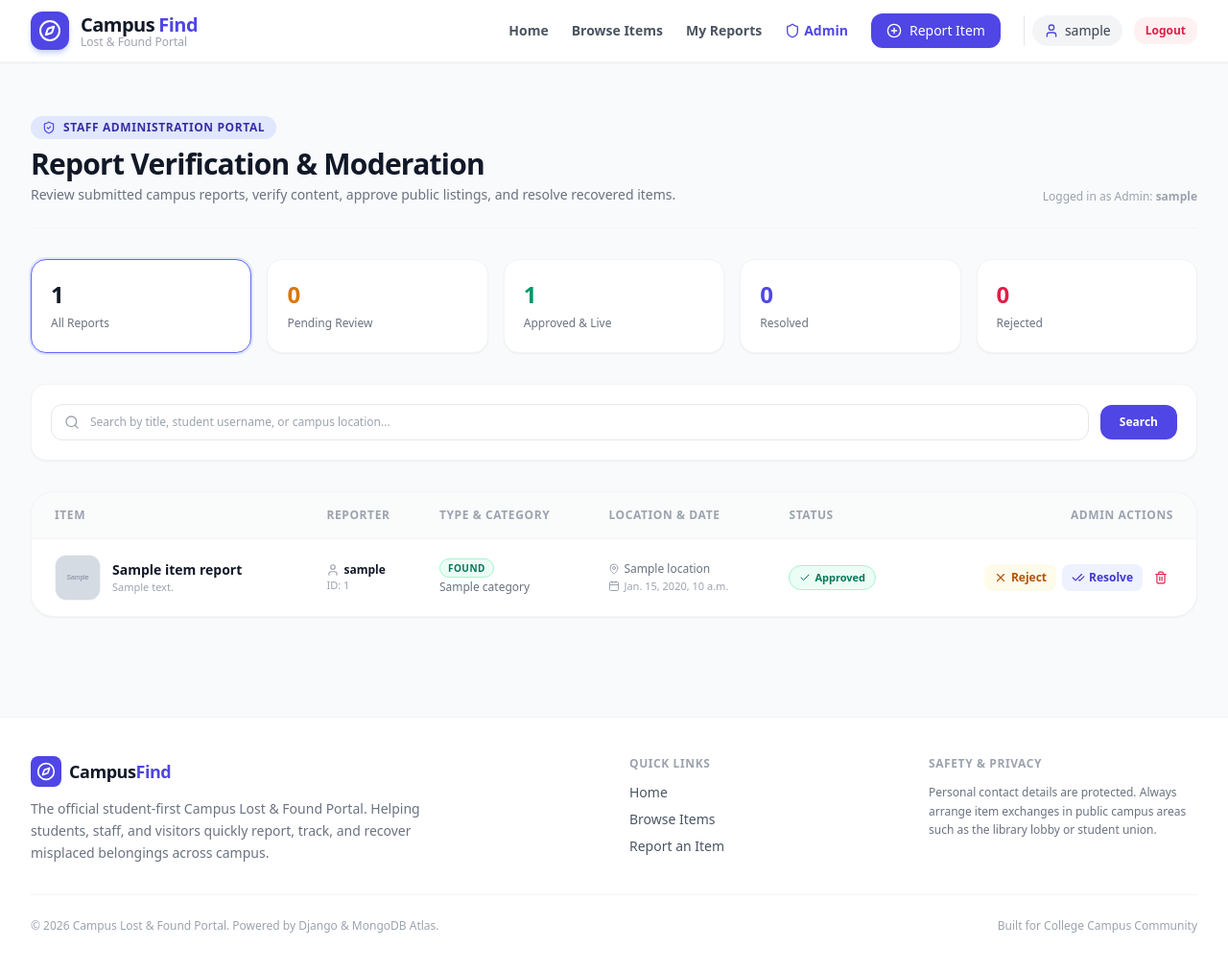
After one commit to poorviii19/campus-lost-and-found, a Django app: page /portal-admin/ in a window 1280 px wide. The commit adds this page. Shown: the whole page at 96% size. Run offline with Django 5.2, Linux system fonts and the light colour scheme; a user stored in the database is signed in; tables that the repository leaves empty hold one stand-in row (values such as "Sample post"); grey boxes marked "Sample" are stand-in pictures; a database or web service that is not in the repository returns one stand-in record (values such as "Sample title"); some libraries are stand-ins or nearby versions.

Commit message:
Phase 11: Implement Admin Verification Portal with role permissions and moderation controls

```diff
--- /dev/null
+++ b/finder/templates/finder/admin_dashboard.html
@@ -0,0 +1,264 @@
+{% extends 'finder/base.html' %}
+
+{% block title %}Admin Management Portal | Campus Lost & Found{% endblock %}
+
+{% block content %}
+<div class="max-w-7xl mx-auto px-4 sm:px-6 lg:px-8 py-10 space-y-8">
+
+    <!-- Admin Portal Header -->
+    <div class="flex flex-col md:flex-row md:items-end justify-between gap-4 border-b border-gray-100 pb-6">
+        <div>
+            <div class="inline-flex items-center gap-2 px-3 py-1 rounded-full bg-indigo-100 text-indigo-800 text-xs font-semibold uppercase tracking-wider mb-2">
+                <i data-lucide="shield-check" class="w-3.5 h-3.5 text-indigo-600"></i>
+                Staff Administration Portal
+            </div>
+            <h1 class="text-3xl font-extrabold text-gray-900 tracking-tight">Report Verification &amp; Moderation</h1>
+            <p class="text-sm text-gray-500 mt-1">
+                Review submitted campus reports, verify content, approve public listings, and resolve recovered items.
+            </p>
+        </div>
+        <div class="text-xs text-gray-400 self-start md:self-auto">
+            Logged in as Admin: <strong>{{ user.username }}</strong>
+        </div>
+    </div>
+
+    <!-- Status Metric Cards -->
+    <div class="grid grid-cols-2 sm:grid-cols-5 gap-4">
+
+        <!-- Total -->
+        <a href="{% url 'admin_dashboard' %}" class="bg-white p-5 rounded-2xl border {% if not status_filter %}border-brand-500 ring-2 ring-brand-100{% else %}border-gray-100{% endif %} shadow-sm hover:shadow transition-all">
+            <span class="text-2xl font-bold text-gray-900 block">{{ counts.all }}</span>
+            <span class="text-xs font-medium text-gray-500">All Reports</span>
+        </a>
+
+        <!-- Pending -->
+        <a href="{% url 'admin_dashboard' %}?status=Pending" class="bg-white p-5 rounded-2xl border {% if status_filter == 'Pending' %}border-amber-500 ring-2 ring-amber-100{% else %}border-gray-100{% endif %} shadow-sm hover:shadow transition-all">
+            <span class="text-2xl font-bold text-amber-600 block">{{ counts.pending }}</span>
+            <span class="text-xs font-medium text-gray-500">Pending Review</span>
+        </a>
+
+        <!-- Approved -->
+        <a href="{% url 'admin_dashboard' %}?status=Approved" class="bg-white p-5 rounded-2xl border {% if status_filter == 'Approved' %}border-emerald-500 ring-2 ring-emerald-100{% else %}border-gray-100{% endif %} shadow-sm hover:shadow transition-all">
+            <span class="text-2xl font-bold text-emerald-600 block">{{ counts.approved }}</span>
+            <span class="text-xs font-medium text-gray-500">Approved &amp; Live</span>
+        </a>
+
+        <!-- Resolved -->
+        <a href="{% url 'admin_dashboard' %}?status=Resolved" class="bg-white p-5 rounded-2xl border {% if status_filter == 'Resolved' %}border-brand-500 ring-2 ring-brand-100{% else %}border-gray-100{% endif %} shadow-sm hover:shadow transition-all">
+            <span class="text-2xl font-bold text-brand-600 block">{{ counts.resolved }}</span>
+            <span class="text-xs font-medium text-gray-500">Resolved</span>
+        </a>
+
+        <!-- Rejected -->
+        <a href="{% url 'admin_dashboard' %}?status=Rejected" class="bg-white p-5 rounded-2xl border {% if status_filter == 'Rejected' %}border-rose-500 ring-2 ring-rose-100{% else %}border-gray-100{% endif %} shadow-sm hover:shadow transition-all">
+            <span class="text-2xl font-bold text-rose-600 block">{{ counts.rejected }}</span>
+            <span class="text-xs font-medium text-gray-500">Rejected</span>
+        </a>
+
+    </div>
+
+    <!-- Search & Filter Controls -->
+    <div class="bg-white rounded-2xl border border-gray-100 shadow-sm p-4 sm:p-5">
+        <form method="GET" action="{% url 'admin_dashboard' %}" class="flex flex-col sm:flex-row items-center gap-3">
+            {% if status_filter %}
+                <input type="hidden" name="status" value="{{ status_filter }}">
+            {% endif %}
+
+            <div class="relative flex-grow w-full sm:w-auto">
+                <div class="absolute inset-y-0 left-0 pl-3.5 flex items-center pointer-events-none text-gray-400">
+                    <i data-lucide="search" class="w-4 h-4"></i>
+                </div>
+                <input
+                    type="text"
+                    name="q"
+                    value="{{ search_query }}"
+                    placeholder="Search by title, student username, or campus location..."
+                    class="w-full pl-10 pr-4 py-2.5 rounded-xl border border-gray-200 text-xs text-gray-800 focus:outline-none focus:ring-2 focus:ring-brand-500"
+                >
+            </div>
+
+            <div class="flex items-center gap-2 w-full sm:w-auto">
+                <button type="submit" class="w-full sm:w-auto px-5 py-2.5 rounded-xl text-xs font-bold text-white bg-brand-600 hover:bg-brand-700 shadow-sm transition-colors">
+                    Search
+                </button>
+                {% if search_query or status_filter %}
+                    <a href="{% url 'admin_dashboard' %}" class="w-full sm:w-auto text-center px-4 py-2.5 rounded-xl text-xs font-semibold text-gray-600 bg-gray-100 hover:bg-gray-200 transition-colors">
+                        Reset
+                    </a>
+                {% endif %}
+            </div>
+        </form>
+    </div>
+
+    <!-- Reports Table / List -->
+    {% if reports %}
+        <div class="bg-white rounded-3xl border border-gray-100 shadow-sm overflow-hidden">
+            <div class="overflow-x-auto">
+                <table class="w-full text-left border-collapse text-xs">
+                    <thead>
+                        <tr class="bg-gray-50/80 border-b border-gray-100 text-gray-400 font-bold uppercase tracking-wider">
+                            <th class="py-4 px-6">Item</th>
+                            <th class="py-4 px-4">Reporter</th>
+                            <th class="py-4 px-4">Type &amp; Category</th>
+                            <th class="py-4 px-4">Location &amp; Date</th>
+                            <th class="py-4 px-4">Status</th>
+                            <th class="py-4 px-6 text-right">Admin Actions</th>
+                        </tr>
+                    </thead>
+                    <tbody class="divide-y divide-gray-100 text-gray-700">
+                        {% for report in reports %}
+                            <tr class="hover:bg-gray-50/60 transition-colors">
+
+                                <!-- Item details & Thumbnail -->
+                                <td class="py-4 px-6">
+                                    <div class="flex items-center gap-3">
+                                        <div class="w-12 h-12 rounded-xl bg-gray-100 flex-shrink-0 overflow-hidden flex items-center justify-center border border-gray-100">
+                                            {% if report.image_path %}
+                                                <img src="/media/{{ report.image_path }}" alt="{{ report.title }}" class="w-full h-full object-cover">
+                                            {% else %}
+                                                <i data-lucide="image" class="w-5 h-5 text-gray-300"></i>
+                                            {% endif %}
+                                        </div>
+                                        <div>
+                                            <a href="{% url 'item_detail' report.id %}" class="font-bold text-gray-900 hover:text-brand-600 transition-colors block text-sm">
+                                                {{ report.title }}
+                                            </a>
+                                            <p class="text-gray-400 text-[11px] line-clamp-1 max-w-xs">{{ report.description }}</p>
+                                        </div>
+                                    </div>
+                                </td>
+
+                                <!-- Reporter -->
+                                <td class="py-4 px-4">
+                                    <div class="font-semibold text-gray-900 flex items-center gap-1">
+                                        <i data-lucide="user" class="w-3.5 h-3.5 text-gray-400"></i>
+                                        {{ report.reporter_username }}
+                                    </div>
+                                    <span class="text-gray-400 text-[11px]">ID: {{ report.reporter_id }}</span>
+                                </td>
+
+                                <!-- Type & Category -->
+                                <td class="py-4 px-4 space-y-1">
+                                    <div>
+                                        {% if report.report_type == 'lost' %}
+                                            <span class="px-2 py-0.5 rounded-full text-[10px] font-bold uppercase tracking-wider bg-rose-50 text-rose-700 border border-rose-200">
+                                                Lost
+                                            </span>
+                                        {% else %}
+                                            <span class="px-2 py-0.5 rounded-full text-[10px] font-bold uppercase tracking-wider bg-emerald-50 text-emerald-700 border border-emerald-200">
+                                                Found
+                                            </span>
+                                        {% endif %}
+                                    </div>
+                                    <span class="text-gray-500 font-medium block">{{ report.category }}</span>
+                                </td>
+
+                                <!-- Location & Date -->
+                                <td class="py-4 px-4 text-gray-500 space-y-0.5">
+                                    <div class="flex items-center gap-1">
+                                        <i data-lucide="map-pin" class="w-3 h-3 text-gray-400"></i>
+                                        <span class="truncate max-w-[140px]">{{ report.location }}</span>
+                                    </div>
+                                    <div class="flex items-center gap-1 text-[11px] text-gray-400">
+                                        <i data-lucide="calendar" class="w-3 h-3"></i>
+                                        <span>{{ report.date_lost_found }}</span>
+                                    </div>
+                                </td>
+
+                                <!-- Status Badge -->
+                                <td class="py-4 px-4">
+                                    {% if report.status == 'Pending' %}
+                                        <span class="inline-flex items-center gap-1 px-2.5 py-1 rounded-full text-[11px] font-semibold bg-amber-50 text-amber-700 border border-amber-200">
+                                            <i data-lucide="clock" class="w-3 h-3"></i>
+                                            Pending
+                                        </span>
+                                    {% elif report.status == 'Approved' %}
+                                        <span class="inline-flex items-center gap-1 px-2.5 py-1 rounded-full text-[11px] font-semibold bg-emerald-50 text-emerald-700 border border-emerald-200">
+                                            <i data-lucide="check" class="w-3 h-3"></i>
+                                            Approved
+                                        </span>
+                                    {% elif report.status == 'Resolved' %}
+                                        <span class="inline-flex items-center gap-1 px-2.5 py-1 rounded-full text-[11px] font-semibold bg-brand-50 text-brand-700 border border-brand-200">
+                                            <i data-lucide="check-check" class="w-3 h-3"></i>
+                                            Resolved
+                                        </span>
+                                    {% elif report.status == 'Rejected' %}
+                                        <span class="inline-flex items-center gap-1 px-2.5 py-1 rounded-full text-[11px] font-semibold bg-rose-50 text-rose-700 border border-rose-200">
+                                            <i data-lucide="x-circle" class="w-3 h-3"></i>
+                                            Rejected
+                                        </span>
+                                    {% endif %}
+                                </td>
+
+                                <!-- Admin Action Buttons -->
+                                <td class="py-4 px-6 text-right">
+                                    <div class="flex items-center justify-end gap-1.5">
+
+                                        <!-- Approve Action -->
+                                        {% if report.status != 'Approved' %}
+                                            <form method="POST" action="{% url 'admin_update_status' report.id 'approve' %}">
+                                                {% csrf_token %}
+                                                <button type="submit" class="px-2.5 py-1.5 rounded-lg text-emerald-700 bg-emerald-50 hover:bg-emerald-100 font-semibold transition-colors flex items-center gap-1" title="Approve report for public browsing">
+                                                    <i data-lucide="check" class="w-3.5 h-3.5"></i>
+                                                    Approve
+                                                </button>
+                                            </form>
+                                        {% endif %}
+
+                                        <!-- Reject Action -->
+                                        {% if report.status != 'Rejected' %}
+                                            <form method="POST" action="{% url 'admin_update_status' report.id 'reject' %}">
+                                                {% csrf_token %}
+                                                <button type="submit" class="px-2.5 py-1.5 rounded-lg text-amber-700 bg-amber-50 hover:bg-amber-100 font-semibold transition-colors flex items-center gap-1" title="Reject report">
+                                                    <i data-lucide="x" class="w-3.5 h-3.5"></i>
+                                                    Reject
+                                                </button>
+                                            </form>
+                                        {% endif %}
+
+                                        <!-- Mark Resolved Action -->
+                                        {% if report.status != 'Resolved' %}
+                                            <form method="POST" action="{% url 'admin_update_status' report.id 'resolve' %}">
+                                                {% csrf_token %}
+                                                <button type="submit" class="px-2.5 py-1.5 rounded-lg text-brand-700 bg-brand-50 hover:bg-brand-100 font-semibold transition-colors flex items-center gap-1" title="Mark as resolved">
+                                                    <i data-lucide="check-check" class="w-3.5 h-3.5"></i>
+                                                    Resolve
+                                                </button>
+                                            </form>
+                                        {% endif %}
+
+                                        <!-- Delete Action -->
+                                        <form method="POST" action="{% url 'admin_delete_report' report.id %}" onsubmit="return confirm('Permanently delete this report? This cannot be undone.')">
+                                            {% csrf_token %}
+                                            <button type="submit" class="p-1.5 rounded-lg text-rose-600 hover:bg-rose-50 transition-colors" title="Delete inappropriate report">
+                                                <i data-lucide="trash-2" class="w-3.5 h-3.5"></i>
+                                            </button>
+                                        </form>
+
+                                    </div>
+                                </td>
+
+                            </tr>
+                        {% endfor %}
+                    </tbody>
+                </table>
+            </div>
+        </div>
+    {% else %}
+        <div class="bg-white rounded-3xl border border-gray-100 p-12 text-center shadow-sm">
+            <div class="w-16 h-16 bg-brand-50 text-brand-600 rounded-2xl flex items-center justify-center mx-auto mb-4">
+                <i data-lucide="check-circle-2" class="w-8 h-8"></i>
+            </div>
+            <h3 class="text-xl font-bold text-gray-900 mb-1">No Reports Found</h3>
+            <p class="text-sm text-gray-500 max-w-sm mx-auto">
+                {% if search_query or status_filter %}
+                    No reports match your current search and filter criteria.
+                {% else %}
+                    No campus reports have been logged in the system yet.
+                {% endif %}
+            </p>
+        </div>
+    {% endif %}
+
+</div>
+{% endblock %}
--- a/finder/templates/finder/base.html
+++ b/finder/templates/finder/base.html
@@ -70,6 +70,12 @@
                         <a href="{% url 'my_reports' %}" class="text-sm font-semibold {% if request.resolver_match.url_name == 'my_reports' %}text-brand-600{% else %}text-gray-600 hover:text-brand-600{% endif %} transition-colors">
                             My Reports
                         </a>
+                        {% if user.is_staff or user.is_superuser %}
+                            <a href="{% url 'admin_dashboard' %}" class="text-sm font-semibold {% if 'admin' in request.resolver_match.url_name %}text-indigo-600{% else %}text-gray-600 hover:text-indigo-600{% endif %} transition-colors flex items-center gap-1">
+                                <i data-lucide="shield" class="w-4 h-4 text-indigo-600"></i>
+                                Admin
+                            </a>
+                        {% endif %}
                         <a href="{% url 'report_item' %}" class="inline-flex items-center gap-2 bg-brand-600 hover:bg-brand-700 text-white text-sm font-medium px-4 py-2 rounded-xl shadow-sm hover:shadow transition-all duration-200">
                             <i data-lucide="plus-circle" class="w-4 h-4"></i>
                             Report Item
@@ -120,6 +126,11 @@
                 <a href="{% url 'my_reports' %}" class="block px-3 py-2 rounded-lg text-base font-medium text-gray-700 hover:bg-brand-50 hover:text-brand-600">
                     My Reports
                 </a>
+                {% if user.is_staff or user.is_superuser %}
+                    <a href="{% url 'admin_dashboard' %}" class="block px-3 py-2 rounded-lg text-base font-medium text-indigo-700 bg-indigo-50">
+                        Admin Portal
+                    </a>
+                {% endif %}
                 <a href="{% url 'report_item' %}" class="block px-3 py-2 rounded-lg text-base font-medium bg-brand-600 text-white text-center">
                     Report Item
                 </a>
--- a/finder/urls.py
+++ b/finder/urls.py
@@ -18,6 +18,11 @@ urlpatterns = [
     path('my-reports/delete/<str:item_id>/', views.delete_report, name='delete_report'),
     path('my-reports/resolve/<str:item_id>/', views.mark_resolved, name='mark_resolved'),
 
+    # Admin Management & Moderation (Phase 11)
+    path('portal-admin/', views.admin_dashboard, name='admin_dashboard'),
+    path('portal-admin/status/<str:item_id>/<str:action>/', views.admin_update_status, name='admin_update_status'),
+    path('portal-admin/delete/<str:item_id>/', views.admin_delete_report, name='admin_delete_report'),
+
     # Authentication (Phase 6)
     path('login/', views.user_login, name='login'),
     path('register/', views.user_register, name='register'),
--- a/finder/views.py
+++ b/finder/views.py
@@ -5,7 +5,7 @@ from django.shortcuts import render, redirect
 from django.contrib import messages
 from django.contrib.auth import login, logout
 from django.contrib.auth.models import User
-from django.contrib.auth.decorators import login_required
+from django.contrib.auth.decorators import login_required, user_passes_test
 from django.core.files.storage import default_storage
 
 from .models import (
@@ -17,6 +17,16 @@ from .models import (
     STATUS_RESOLVED,
 )
 from .forms import StudentRegistrationForm, StudentLoginForm, ItemReportForm
+
+
+def staff_required(view_func):
+    """
+    Decorator that ensures the user is logged in and possesses staff or superuser privileges.
+    """
+    return user_passes_test(
+        lambda u: u.is_authenticated and (u.is_staff or u.is_superuser),
+        login_url='login'
+    )(view_func)
 
 
 def home(request):
@@ -317,7 +327,6 @@ def edit_report(request, item_id):
     if request.method == 'POST':
         form = ItemReportForm(request.POST, request.FILES)
         if form.is_valid():
-            # Check if a new image was uploaded to replace the existing one
             image_path = item.get('image_path', '')
             if request.FILES.get('image'):
                 uploaded_file = request.FILES['image']
@@ -325,7 +334,6 @@ def edit_report(request, item_id):
                 unique_filename = f"items/{uuid.uuid4().hex}{ext}"
                 image_path = default_storage.save(unique_filename, uploaded_file)
 
-            # Keep resolved if resolved, otherwise reset to Pending for admin review
             new_status = STATUS_RESOLVED if item.get('status') == STATUS_RESOLVED else STATUS_PENDING
 
             update_data = {
@@ -374,7 +382,6 @@ def delete_report(request, item_id):
         try:
             item = ReportService.get_report_by_id(item_id)
             if item and item.get('reporter_id') == request.user.id:
-                # Delete image file from media storage if exists
                 if item.get('image_path') and default_storage.exists(item['image_path']):
                     default_storage.delete(item['image_path'])
                 ReportService.delete_report(item_id, user_id=request.user.id)
@@ -404,3 +411,98 @@ def mark_resolved(request, item_id):
         except Exception:
             messages.error(request, "Error updating status.")
     return redirect('my_reports')
+
+
+# ==========================================
+# Admin Management & Moderation (Phase 11)
+# ==========================================
+
+@staff_required
+def admin_dashboard(request):
+    """
+    Staff / Administrator Portal:
+    - Displays all campus reports with live status metrics.
+    - Allows filtering by status (Pending, Approved, Resolved, Rejected).
+    - Supports search across title, student username, and location.
+    """
+    status_filter = request.GET.get('status', '').strip()
+    search_query = request.GET.get('q', '').strip()
+
+    try:
+        # Get filtered list for display
+        reports = ReportService.get_all_reports(
+            status_filter=status_filter,
+            search_query=search_query
+        )
+        # Fetch all reports to compute metric cards
+        all_reports = ReportService.get_all_reports()
+    except Exception:
+        reports = []
+        all_reports = []
+        messages.error(request, "Database connection error while retrieving reports.")
+
+    counts = {
+        'all': len(all_reports),
+        'pending': sum(1 for r in all_reports if r.get('status') == STATUS_PENDING),
+        'approved': sum(1 for r in all_reports if r.get('status') == STATUS_APPROVED),
+        'resolved': sum(1 for r in all_reports if r.get('status') == STATUS_RESOLVED),
+        'rejected': sum(1 for r in all_reports if r.get('status') == STATUS_REJECTED),
+    }
+
+    return render(request, 'finder/admin_dashboard.html', {
+        'reports': reports,
+        'counts': counts,
+        'status_filter': status_filter,
+        'search_query': search_query,
+    })
+
+
+@staff_required
+def admin_update_status(request, item_id, action):
+    """
+    Allows staff to update the verification status of a report:
+    - 'approve' -> Approved
+    - 'reject'  -> Rejected
+    - 'resolve' -> Resolved
+    """
+    if request.method == 'POST':
+        action_map = {
+            'approve': STATUS_APPROVED,
+            'reject': STATUS_REJECTED,
+            'resolve': STATUS_RESOLVED,
+        }
+        new_status = action_map.get(action.lower())
+        if new_status:
+            try:
+                success = ReportService.update_status(item_id, new_status)
+                if success:
+                    messages.success(request, f"Report status successfully updated to '{new_status}'.")
+                else:
+                    messages.error(request, "Failed to update report status.")
+            except Exception:
+                messages.error(request, "Database error updating report.")
+        else:
+            messages.error(request, "Invalid status action.")
+
+    return redirect('admin_dashboard')
+
+
+@staff_required
+def admin_delete_report(request, item_id):
+    """
+    Allows staff to permanently delete an inappropriate or spam report and its media file.
+    """
+    if request.method == 'POST':
+        try:
+            item = ReportService.get_report_by_id(item_id)
+            if item:
+                if item.get('image_path') and default_storage.exists(item['image_path']):
+                    default_storage.delete(item['image_path'])
+                ReportService.delete_report(item_id)
+                messages.success(request, f"Report '{item.get('title')}' permanently deleted by Admin.")
+            else:
+                messages.error(request, "Report not found.")
+        except Exception:
+            messages.error(request, "Error deleting report.")
+
+    return redirect('admin_dashboard')
```
Also changed, not shown: finder/management/commands/create_admin.py (added, +25 -0 lines).
